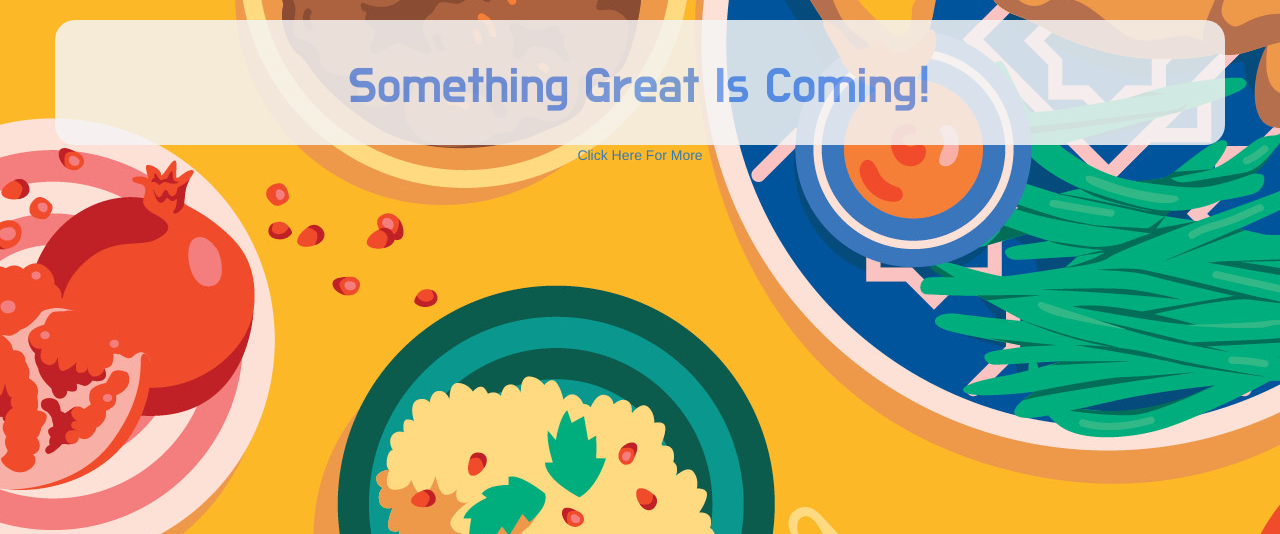
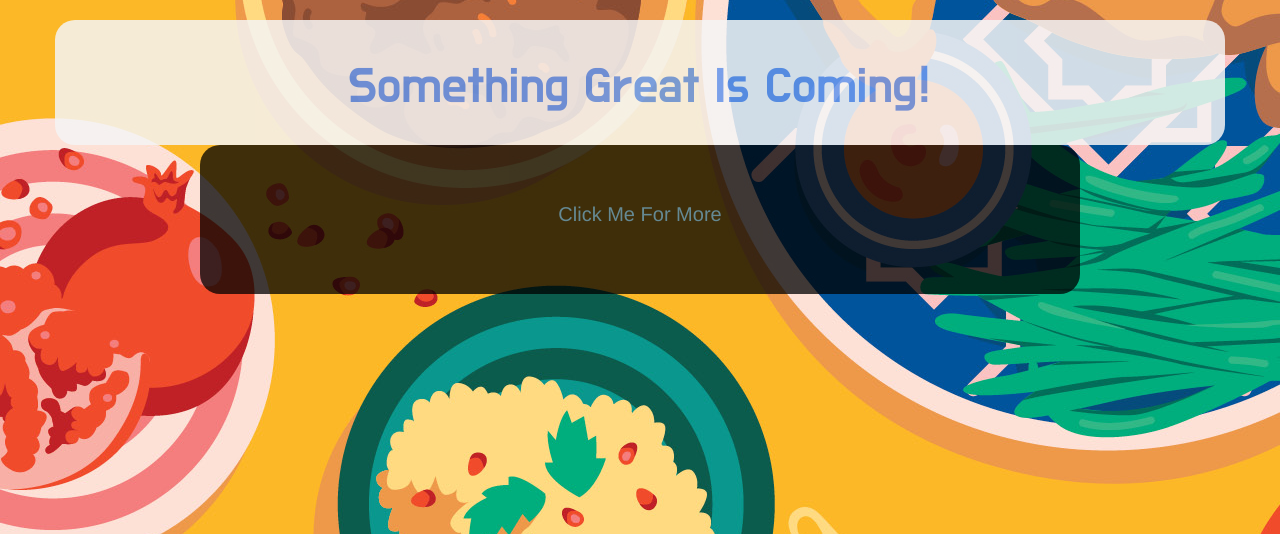
Before and after one commit to ramza007/PhotoBooth, a Django app: page / in a window 1280 px wide. Shown: the part 52-586 px from the top of the page. Run offline with Django 3.2, Linux system fonts and the light colour scheme; some libraries are stand-ins or nearby versions.

Commit message:
added styling

```diff
--- a/display/templates/welcome.html
+++ b/display/templates/welcome.html
@@ -12,6 +12,17 @@
 
 </head>
 <style>
+    .card{
+        padding: 55px;
+        background-color: black;
+        opacity: 0.75;
+        text-align: center;
+        margin-left: 200px;
+        margin-right: 200px;
+        font-size: 20px;
+        border-radius: 20px;
+    }
+
     .container {
         background-color: whitesmoke;
         opacity: 0.85;
@@ -19,9 +30,6 @@
         border-radius: 20px;
     }
 
-    .container-link{
-        text-align: center;
-    }
 
     h1 {
         color: cornflowerblue;
@@ -40,8 +48,8 @@
         <h1>Something Great Is Coming!</h1>
     </div>
 
-    <div class="container-link">
-        <p><a href="/day">Click Here For More</a></p>
+    <div class="card">
+        <p><a href="/day">Click Me For More</a></p>
     </div>
 <!--Script files-->
     <script src="https://ajax.googleapis.com/ajax/libs/jquery/3.2.1/jquery.min.js"></script> {% bootstrap_javascript %} {% endblock %}
```
